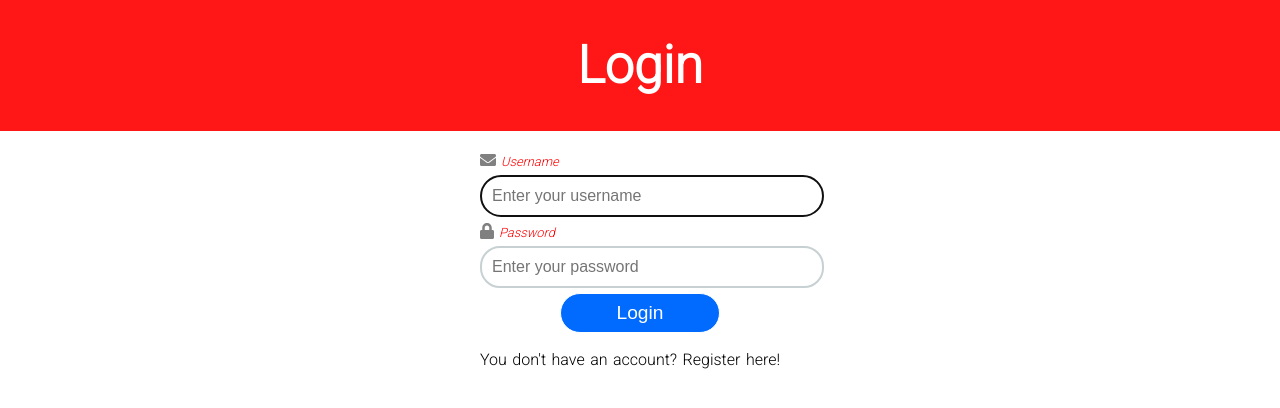
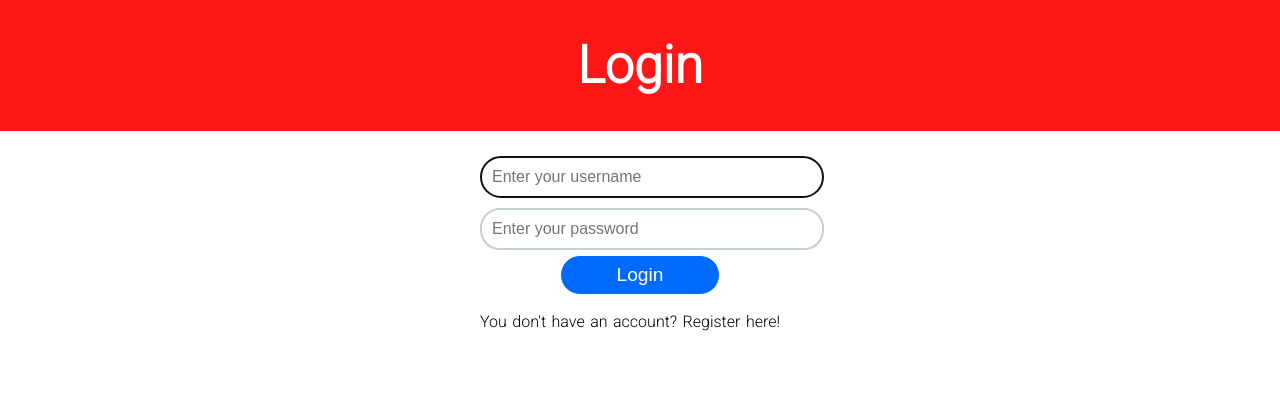
Before and after one commit to manuel12/motivation-vault, a React (Create React App) app in the folder front-end/: page / in a window 1280 px wide. Shown: the top 408 px of the page. Built offline with nearby package versions, Linux system fonts and the light colour scheme.

Commit message:
Added states for usernameError & passwordError. Added data-attributes to heading. Updated evt to e. Added data-attributes to username and password inputs and submit-button.

```diff
--- a/front-end/src/components/Auth.js
+++ b/front-end/src/components/Auth.js
@@ -10,13 +10,22 @@ function Auth({ setToken }) {
   const [password, setPassword] = useState("");
   const [isLoginView, setLoginView] = useState(true);
 
+  const [usernameError, setUsernameError] = useState(false);
+  const [passwordError, setPasswordError] = useState(false);
+
   const loginClicked = () => {
+    if (username === "") setUsernameError(true);
+    if (password === "") setPasswordError(true);
+
     API.loginUser({ username, password })
       .then((resp) => setToken(resp.token))
       .catch((err) => console.log(err));
   };
 
   const registerClicked = () => {
+    if (username === "") setUsernameError(true);
+    if (password === "") setPasswordError(true);
+
     API.registerUser({ username, password })
       .then(() => loginClicked())
       .catch((error) => console.log(error));
@@ -36,39 +45,44 @@ function Auth({ setToken }) {
   return (
     <div>
       <div className="header">
-        {isLoginView ? <h1>Login</h1> : <h1>Register</h1>}
+        {isLoginView ? <h1 data-test="heading">Login</h1> : <h1>Register</h1>}
       </div>
 
       <div className="login-container">
         <form onSubmit={submitHandler}>
-          <FontAwesomeIcon icon={faEnvelope} className="icon"/>
-          <label htmlFor="username">Username</label>
-          <br />
+          {usernameError && (
+            <div class="username-error" data-test="username-error">
+              <FontAwesomeIcon icon={faEnvelope} className="icon" />
+              <label htmlFor="username">You need to provide a username.</label>
+            </div>
+          )}
           <input
             ref={searchInput}
             id="username"
             type="text"
             placeholder="Enter your username"
             value={username}
-            onChange={(evt) => setUsername(evt.target.value)}
+            onChange={(e) => setUsername(e.target.value)}
+            data-test="username"
           />
-          <br />
-          <FontAwesomeIcon icon={faLock} className="icon"/>
-          <label htmlFor="password">Password</label>
-          <br />
+          {passwordError && (
+            <div div class="password-error" data-test="password-error">
+              <FontAwesomeIcon icon={faLock} className="icon" />
+              <label htmlFor="password">You need to provide a password.</label>
+            </div>
+          )}
           <input
             id="password"
             type="password"
             placeholder="Enter your password"
             value={password}
-            onChange={(evt) => setPassword(evt.target.value)}
+            onChange={(e) => setPassword(e.target.value)}
+            data-test="password"
           ></input>
           <br />
-
-          <button id="submitButton" type="submit">
+          <button id="submitButton" type="submit" data-test="submit-button">
             {isLoginView ? "Login" : "Register"}
           </button>
-
           {isLoginView ? (
             <p onClick={() => setLoginView(false)}>
               You don't have an account? Register here!
```
